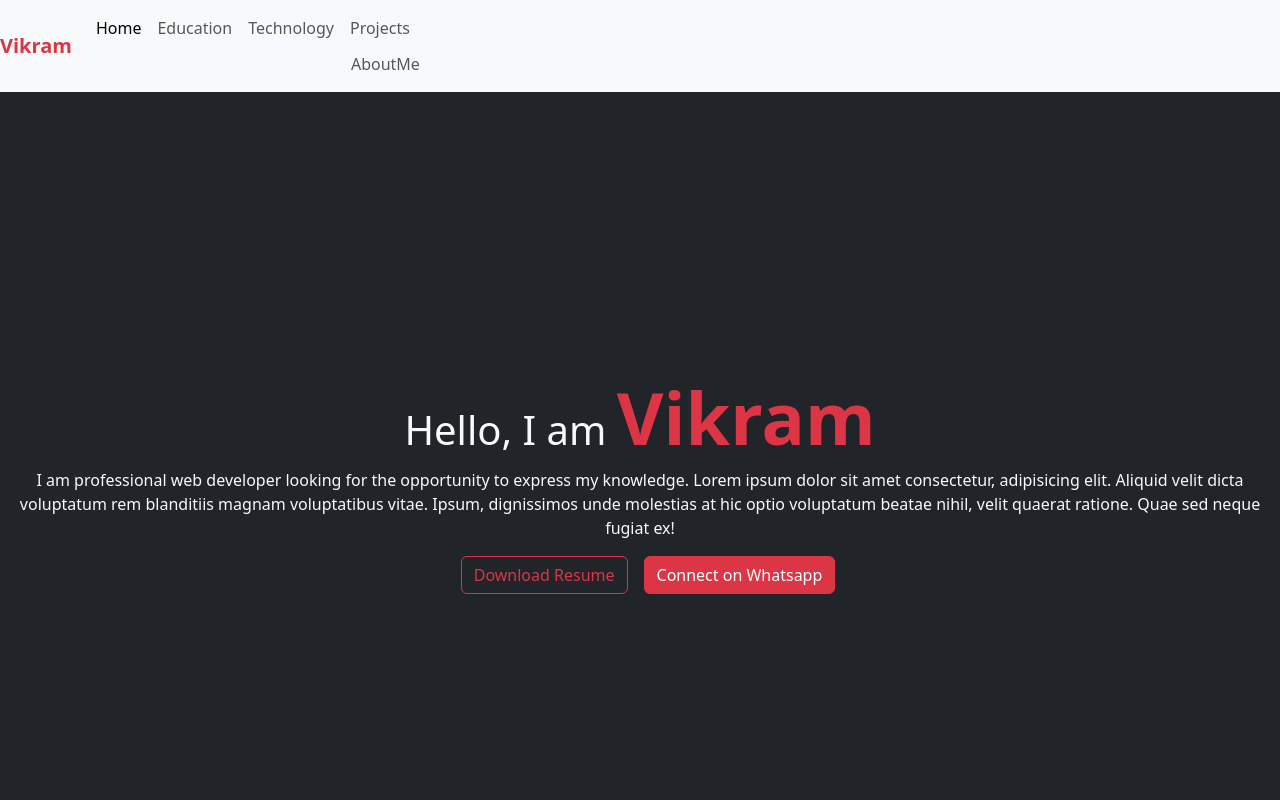
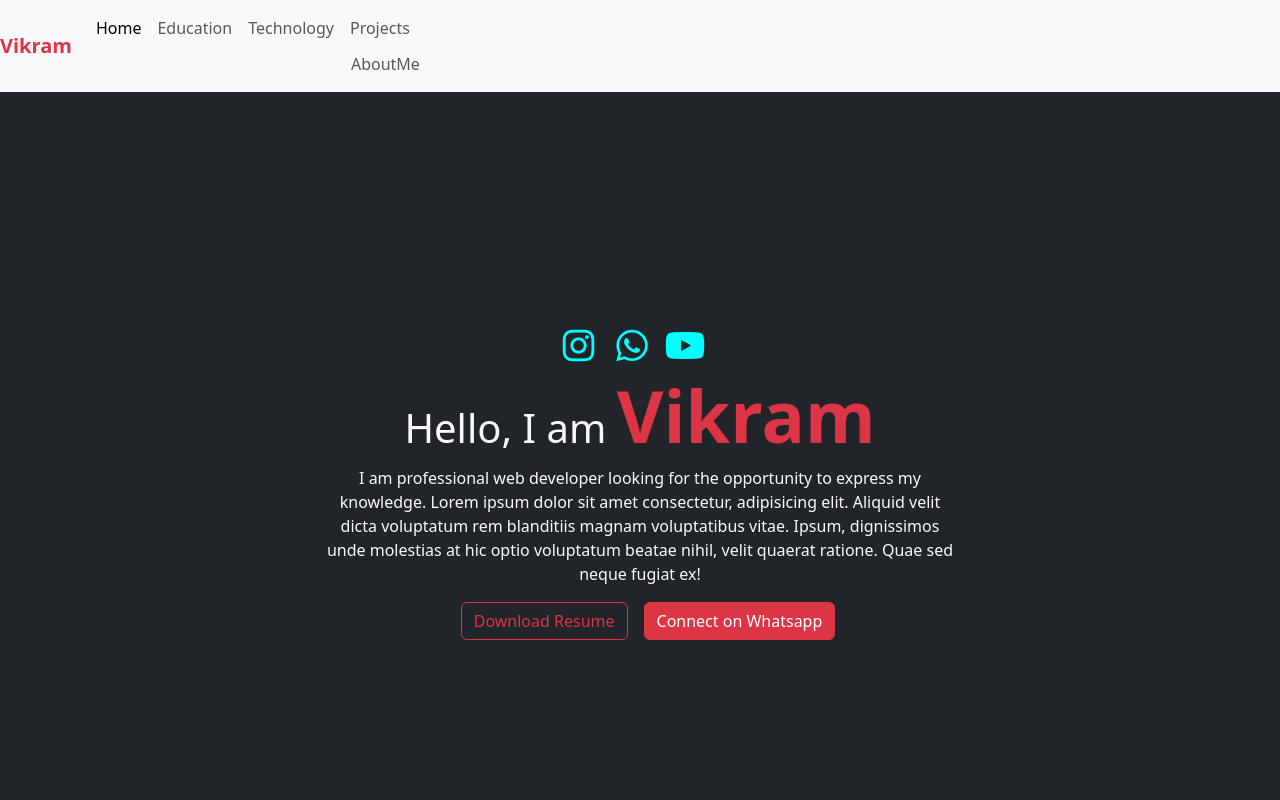
Before and after one commit to vikram1160/vikram1160, a React (Create React App) app: page / in a window 1280 px wide. Shown: the top 800 px of the page. Built offline with nearby package versions, Linux system fonts and the light colour scheme; the HTML template or start-up script is replaced by a standard one.

Commit message:
socail media  icon add

```diff
--- /dev/null
+++ b/src/components/Home.css
@@ -0,0 +1,16 @@
+.insta{
+    margin-right: 22px;
+    font-size: 36px;
+    color: aqua;
+}
+.what{
+    margin-right:10px;
+    font-size: 36px;
+    color: aqua;
+}
+.you{
+    margin-right:12px;
+    padding-left: 7px;
+    font-size: 36px;
+    color: aqua;
+}
--- a/src/components/Home.jsx
+++ b/src/components/Home.jsx
@@ -1,18 +1,24 @@
 import React from 'react'
+import { Link } from 'react-router-dom';
 import resume from '../assets/resume.docx'
+import './Home.css'
 
 function Home() {
 
   let whatsapp_message = "https://wa.me/917887589262?text=I want to hire you"
 
   return (
-    <div className='container-fluid bg-dark text-light min-vh-100 d-flex justify-content-center align-items-center'>
+    <div className='container-fluid bg-dark text-light min-vh-100 d-flex justify-content-center align-items-center mb-5'>
         <div className="d-flex flex-column justify-content-center align-items-center text-center">
 
+        <div className="d-flex mt-Link">
+        <Link to="https://www.instagram.com/vikram_golait_96k?igsh=Z2ZwdDRyZWdvZjZx"><i className="fa fa-instagram mb-2  insta" ></i></Link>
+        <Link to="https://wa.me/917887589262?text=I want to hire you"><i class="fa fa-whatsapp mb-2 what"></i></Link>
+        <Link to="https://youtube.com/@Status_Studiooo?si=j0t43nfqw4r93ioY"><i class="fa fa-youtube you"></i></Link>
+        </div>
 
-
-          <h1>Hello, I am <span className='text-danger display-2 fw-bold '>Vikram</span></h1>
-          <p className='my-info ' >
+        <h1>Hello, I am <span className='text-danger display-2 fw-bold '>Vikram</span></h1>
+          <p className='my-info w-50 ' >
             I am professional web developer looking for the opportunity to express my knowledge. Lorem ipsum dolor sit amet consectetur, adipisicing elit. Aliquid velit dicta voluptatum rem blanditiis magnam voluptatibus vitae. Ipsum, dignissimos unde molestias at hic optio voluptatum beatae nihil, velit quaerat ratione. Quae sed neque fugiat ex!
           </p>
           <div>
```
